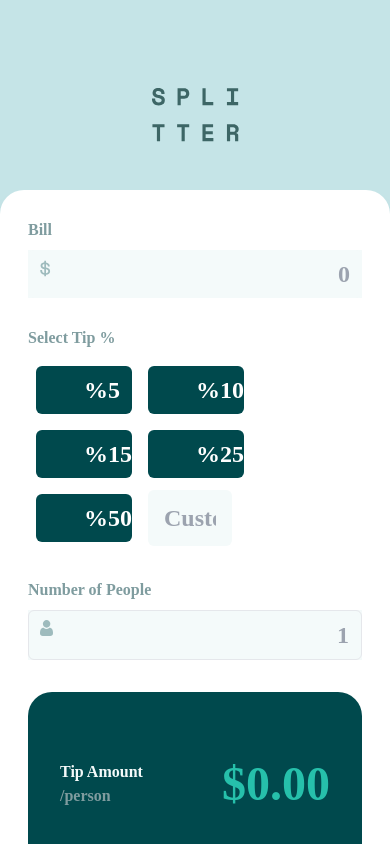
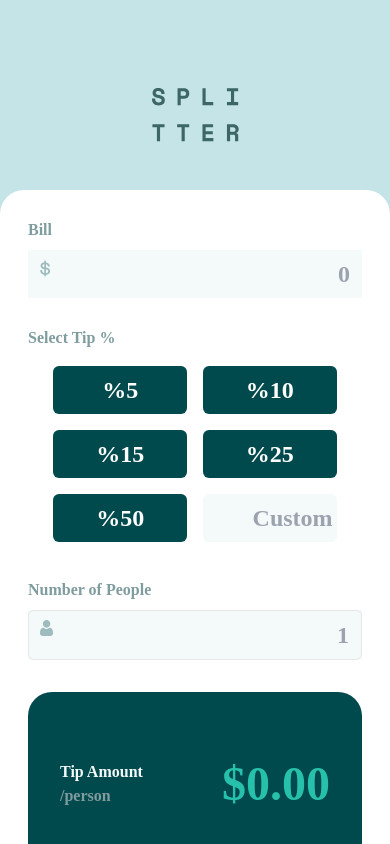
Before and after one commit to Edwardb11/Tip-calculator-app, a React (Create React App) app: page / in a window 390 px wide. Shown: the top 844 px of the page. Built offline with nearby package versions, Linux system fonts and the light colour scheme.

Commit message:
Update componets button and responsive the box     updating the responsive button component to make it more similar to the design
Changes to be committed:
	modified:   src/componets/box/Box.js
    modified:   src/componets/button/Button.js

Author
    @Edwardb11

```diff
--- a/src/componets/box/Box.js
+++ b/src/componets/box/Box.js
@@ -25,8 +25,8 @@ export default function Box() {
       </header>
       <main>
         <div className=" flex justify-center font-black">
-          <div className="flex flex-wrap px-7 py-7  rounded-3xl  shadow-lg bg-white  text-black max-w-1/2   2xl:max-w-1/2 xl:max-w-1/2  lg:max-w-1/2 md:max-w-full sm:max-w-full">
-            <div className="flex-auto mx-auto  max-w-1/2 2xl:max-w-1/2 xl:max-w-full lg:max-w-full  md:max-w-full sm:max-w-full">
+          <div className="flex flex-wrap px-7 py-7  rounded-3xl  shadow-lg bg-white  text-black max-w-1/2   2xl:max-w-1/2 xl:max-w-1/2  lg:max-w-1/2 md:max-w-3/4 sm:max-w-full">
+            <div className="justify-items-stretch flex-auto mx-auto  max-w-1/2 2xl:max-w-1/2 xl:max-w-full lg:max-w-full  md:max-w-full sm:max-w-full">
               <label
                 for="bill"
                 className="block text-cyan-dark_gray font-semibold mb-2"
@@ -51,7 +51,7 @@ export default function Box() {
               <span className="block text-cyan-dark_gray font-semibold mb-2">
                 Select Tip %
               </span>
-              <div className="flex flex-wrap flex-auto mb-7">
+              <div className="flex flex-wrap flex-auto mb-7  md:justify-start sm:justify-center ">
                 <Button onClik={() => setTip(5)} newContent={5}></Button>
                 <Button onClik={() => setTip(10)} newContent={10}></Button>
                 <Button onClik={() => setTip(15)} newContent={15}></Button>
@@ -66,7 +66,7 @@ export default function Box() {
                     max="100"
                     value={Tip}
                     onChange={(e) => setTip(e.target.value)}
-                    className=" group relative md:w-1/4 w-1/4 mx-2 my-1 py-2 px-4 text-right focus:outline-none  text-2xl focus:ring-2 focus:ring-cyan-dark   font-semibold focus:border-transparent rounded-md block text-black bg-cyan-light_gray "
+                    className=" group relative  w-1/4 mx-2 my-2 py-2 px-1  sm:w-2/5 text-right focus:outline-none  text-2xl focus:ring-2 focus:ring-cyan-dark   font-semibold focus:border-transparent rounded-md block text-black bg-cyan-light_gray "
                     placeholder="Custom"
                   />
               </div>
@@ -92,7 +92,7 @@ export default function Box() {
                 />
               </div>
             </div>
-            <div className="flex-auto  mx-auto  max-w-1/2 2xl:max-w-1/2 xl:max-w-full lg:max-w-full md:max-w-full sm:max-w-full rounded-3xl px-8 py-12 my-1 mb-5 m-2 bg-cyan-dark ">
+            <div className="justify-items-stretch flex-auto  mx-auto  max-w-1/2 2xl:max-w-1/2 xl:max-w-full lg:max-w-full md:max-w-full sm:max-w-full rounded-3xl px-8 py-12 my-1 mb-5 m-2 bg-cyan-dark ">
               <div className="flex flex-col ">
                 <div className="flex justify-between items-center">
                   <div className="text-cyan-light_gray font-semibold py-5">
--- a/src/componets/button/Button.js
+++ b/src/componets/button/Button.js
@@ -7,7 +7,7 @@ export function Button({  newContent, onClik }) {
       <button
         onClick={onClik}
         type="button"
-        className="text-center  items-center group relative text-2xl w-1/4 mx-2 my-2 py-2 px-12  sm:w-1/4  border-transparent font-black rounded-md bg-cyan-dark text-white hover:bg-cyan-strong hover:text-cyan-dark focus:bg-cyan-strong focus:text-cyan-dark "
+        className="text-center  relative text-2xl w-1/4 mx-2 my-2 py-2 px-1 sm:w-2/5 border-transparent font-black rounded-md bg-cyan-dark text-white hover:bg-cyan-strong hover:text-cyan-dark focus:bg-cyan-strong focus:text-cyan-dark "
       >
         {"%" + newContent}
       </button>  );
```
